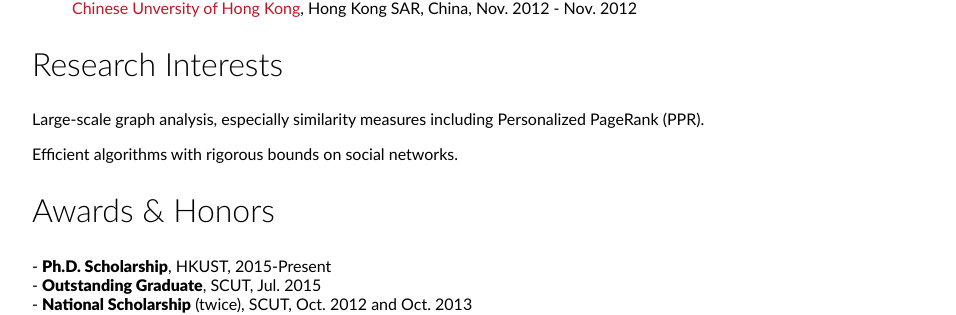
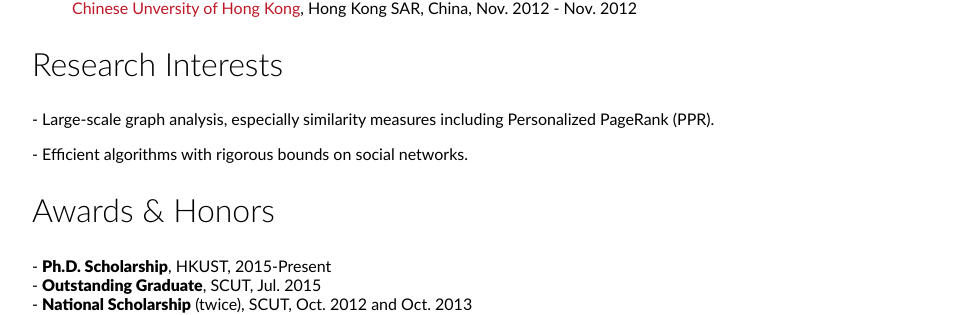
Before and after one commit to 2danlin/2danlin.github.io, a Jekyll site: the page built from index.html, in a window 1280 px wide. Shown: the part 678-993 px from the top of the page, without its empty margins (160-1116 px from the left). Built offline with Jekyll 4.4.1, drawn with Linux system fonts in a browser that asks for light colours.

Commit message:
Update index.html

```diff
--- a/index.html
+++ b/index.html
@@ -36,8 +36,8 @@ title: Dandan's Homepage
 </div><!-- /.blurb -->
 <div class="blurb">
 	<h2>Research Interests</h2>
-	<p>Large-scale graph analysis, especially similarity measures including Personalized PageRank (PPR).</p>
-	<p>Efficient algorithms with rigorous bounds on social networks.</p>
+	<p>- Large-scale graph analysis, especially similarity measures including Personalized PageRank (PPR).</p>
+	<p>- Efficient algorithms with rigorous bounds on social networks.</p>
 </div><!-- /.blurb -->
 <div class="blurb">
 	<h2>Awards & Honors</h2>
```
